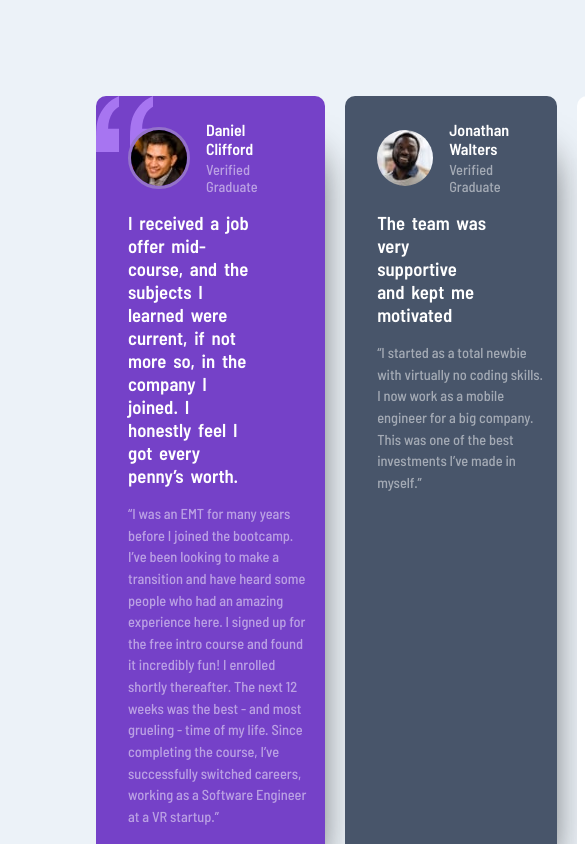
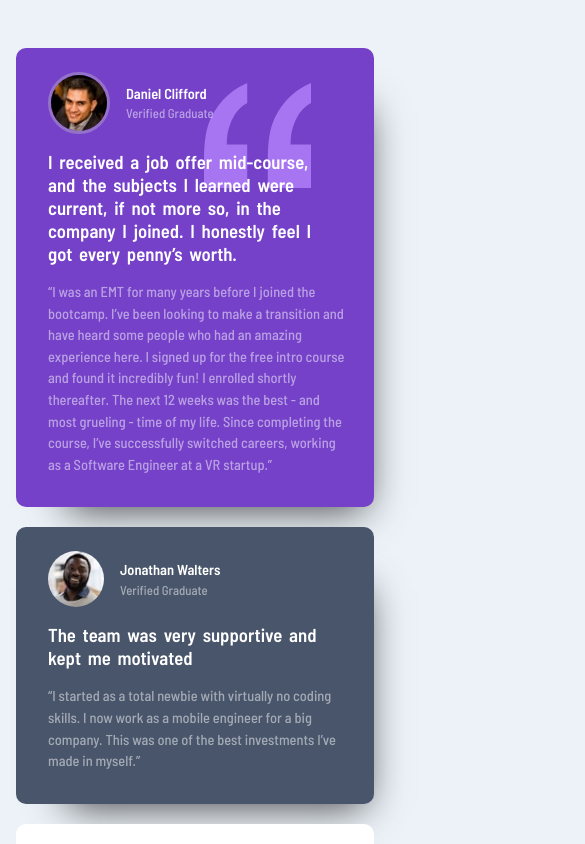
Before and after one commit to Mama-simba/testimonials-section, a plain HTML site: page index.html in a window 390 px wide. Shown: the top 844 px of the page, 585 px wide, since content can reach past the window. Drawn offline with Linux system fonts and the light colour scheme.

Commit message:
Responsive design done

```diff
--- a/styles.css
+++ b/styles.css
@@ -56,9 +56,8 @@ font-family: 'Barlow Semi Condensed', sans-serif;
     box-shadow: 21px 32px 38px -30px rgba(0,0,0,0.75);
     background-image: url(./images/bg-pattern-quotation.svg);
     background-repeat: no-repeat;
-    background-position-x: right 15%;
+    background-position-x: 70%;
     background-size: 25%;
-
 }
 
 .grid-item-jonathan{
@@ -97,7 +96,7 @@ font-family: 'Barlow Semi Condensed', sans-serif;
 }
 
 .profilebox {
-    width: 70%;
+    width: 90%;
     padding: 1.5rem 3rem 1rem 2rem;
     display: flex;
     align-items: center;
@@ -121,8 +120,6 @@ font-family: 'Barlow Semi Condensed', sans-serif;
     border: 3px solid hsl(263, 45%, 62%);
 
 }
-
-
 
 
 .name {
@@ -161,6 +158,50 @@ h3 {
 
 
 
+/* MOBILE */
+
+
+@media only screen and (min-width: 320px) and (max-width: 480px) {
+.grid-item-daniel{
+    background-position-x: 75%;
+    background-position-y: 10%;
+    background-size: 30%;
+}
+
+.name {
+    font-size: 0.9rem;
+}
+.graduate {
+    font-size: 0.8em;
+}
+
+
+}
+
+@media only screen and (min-width: 320px) and (max-width: 818px) {
+
+   .grid-container {
+    grid-template-columns: 1fr;
+    grid-template-rows: 1fr ;
+    grid-gap: 20px;
+    grid-template-areas: "daniel"
+                          "jonathan"
+                          "jeanette"
+                          "patrick"
+                          "kira";
+    padding: 3rem 1rem;
+}
+
+h3 {
+    padding-right: 2.5rem;
+}
+
+}
+
+
+
+
+
 
 
 
```
